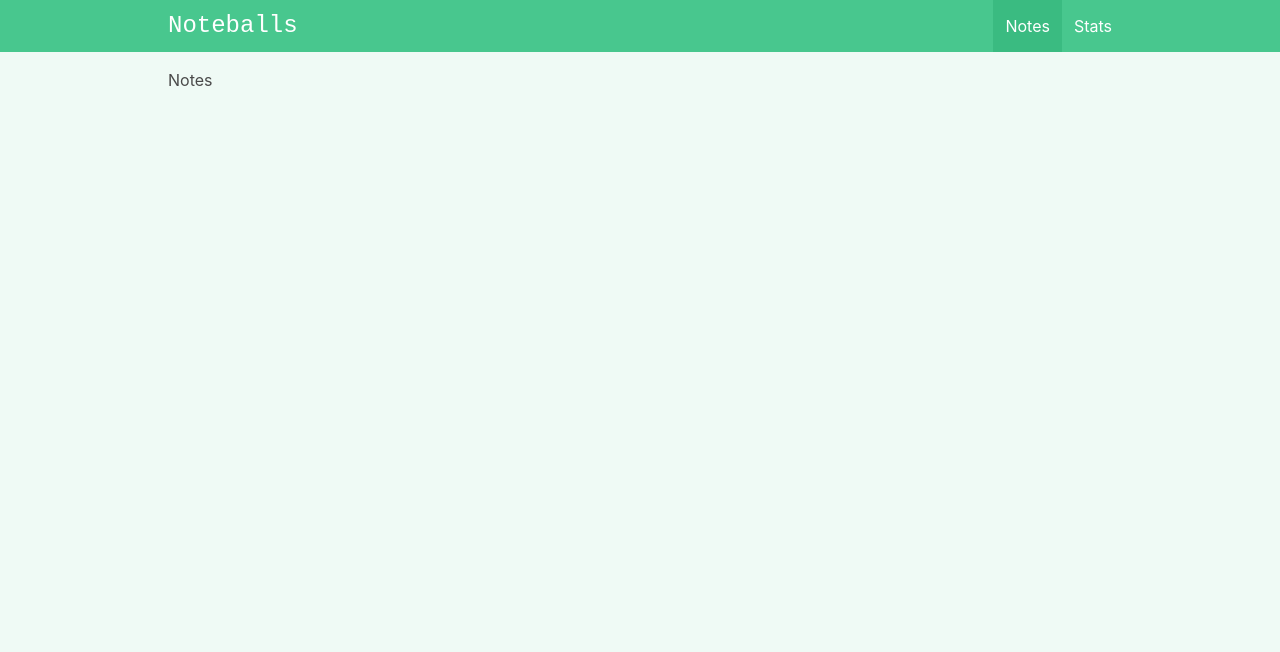
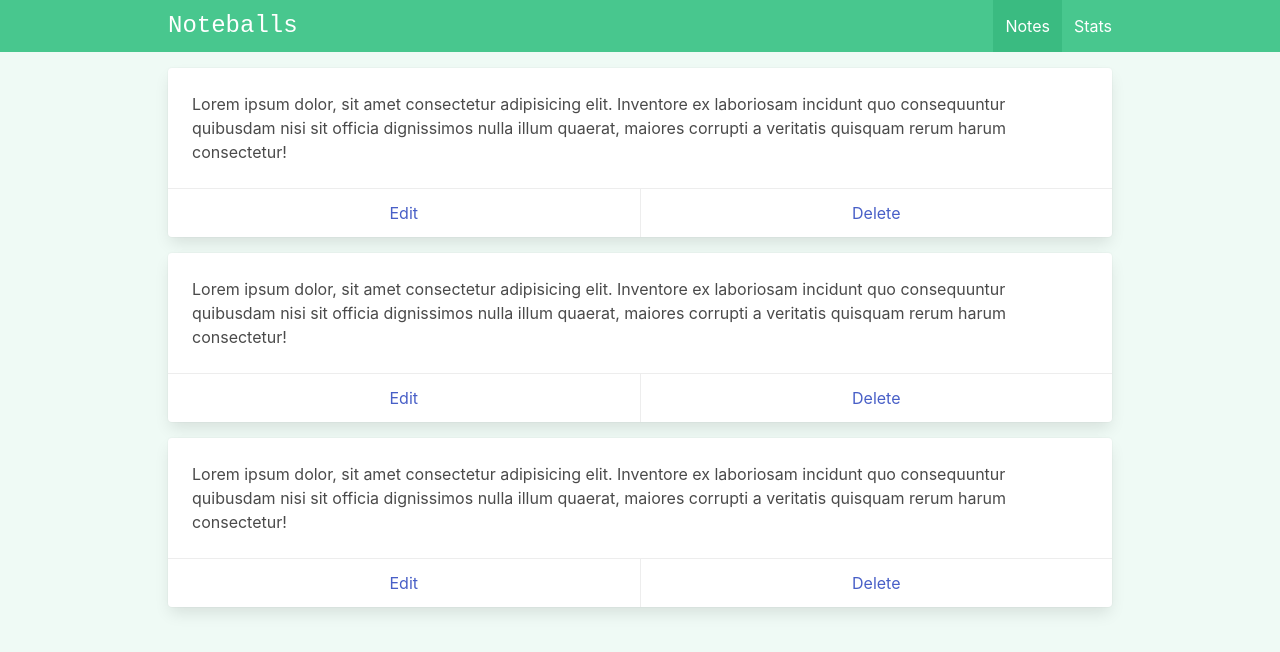
Before and after one commit to alexbulanovgoodmail/vue-3-composition-api-noteballs, a Vue app: page /#/ in a window 1280 px wide. Shown: the top 652 px of the page. Built offline with nearby package versions, Linux system fonts and the light colour scheme.

Commit message:
Notes Design

```diff
--- a/src/views/ViewNote.vue
+++ b/src/views/ViewNote.vue
@@ -2,7 +2,19 @@
 
 <template>
   <div class="notes">
-    <h1>Notes</h1>
+    <div v-for="i in 3" class="card mb-4">
+      <div class="card-content">
+        <div class="content">
+          Lorem ipsum dolor, sit amet consectetur adipisicing elit. Inventore ex laboriosam incidunt
+          quo consequuntur quibusdam nisi sit officia dignissimos nulla illum quaerat, maiores
+          corrupti a veritatis quisquam rerum harum consectetur!
+        </div>
+      </div>
+      <footer class="card-footer">
+        <a href="#" class="card-footer-item">Edit</a>
+        <a href="#" class="card-footer-item">Delete</a>
+      </footer>
+    </div>
   </div>
 </template>
 
```
